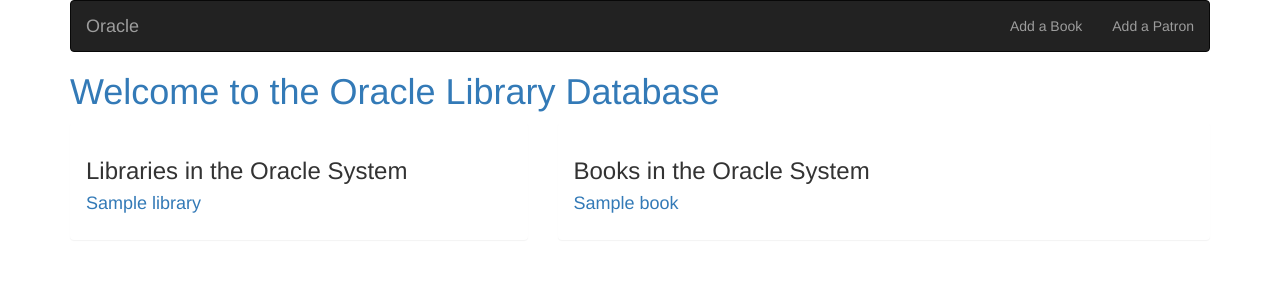
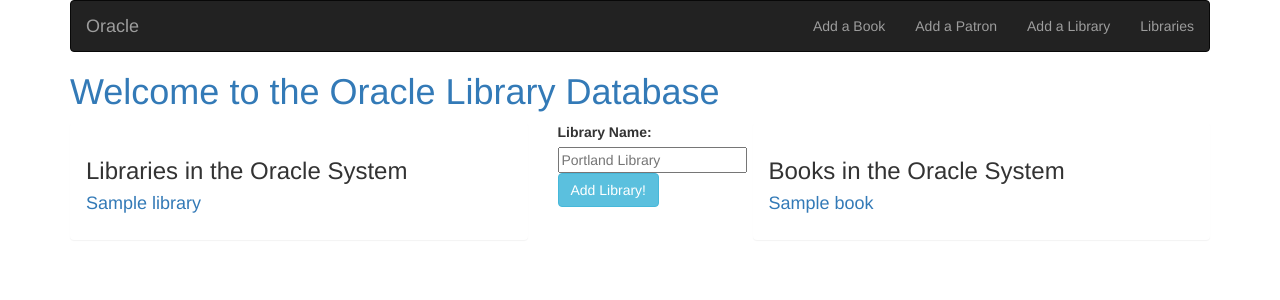
Before and after one commit to ericasummers/oracle-library, a PHP site: template views/index.html.twig in a window 1280 px wide. Shown: the top 300 px of the page. Run offline with PHP 8.4, Linux system fonts and the light colour scheme; the template is opened without the code that fills it: most values are stand-ins (such as "Sample title", 1, 10 or a date in 2020); some libraries are stand-ins or nearby versions.

Commit message:
add twigs

```diff
--- /dev/null
+++ b/views/add_book.html.twig
@@ -0,0 +1 @@
+{% extends "library_template.html.twig" %}
--- a/views/index.html.twig
+++ b/views/index.html.twig
@@ -14,6 +14,17 @@
 
 {% endblock %}
 
+{% block middleform %}
+    <form action="/add-library" method="post">
+        <div class="form-group">
+            <label for="name">Library Name:</label>
+            <input type="text" name="name" placeholder="Portland Library">
+
+            <button type="submit" class="btn btn-info">Add Library!</button>
+        </div>
+    </form>
+{% endblock %}
+
 {% block rightblock %}
 
     <h3>Books in the Oracle System</h3>
@@ -26,6 +37,4 @@
         <h4>There are no books in the system.</h4>
     {% endif %}
 
-
-
 {% endblock %}
--- a/views/library_template.html.twig
+++ b/views/library_template.html.twig
@@ -14,8 +14,10 @@
                         <a class="navbar-brand" href="/">Oracle</a>
                     </div>
                     <ul class="nav navbar-nav navbar-right">
-                        <li><a href="/addBook">Add a Book</a></li>
-                        <li><a href="/addPatron">Add a Patron</a></li>
+                        <li><a href="/add_book">Add a Book</a></li>
+                        <li><a href="/add_patron">Add a Patron</a></li>
+                        <li><a href="/add_library">Add a Library</a></li>
+                        <li><a href="/view_libraries">Libraries</a></li>
                     </ul>
                 </div>
             </nav>
@@ -33,7 +35,12 @@
                         </div>
                     </div>
                 </div>
-                <div class="col-lg-7">
+                <div class="col-lg-2">
+                    {% block middleform %}
+                    <h2>Empty form</h2>
+                    {% endblock %}
+                </div>
+                <div class="col-lg-5">
                     <div class="panel">
                         <div class="panel-body">
                             {% block rightblock %}
```
Also changed, not shown: app/app.php (+23 -27 lines), views/add_library.html.twig (added), views/add_patron.html.twig (added). Lines whose indentation alone changed are shown as unchanged.
